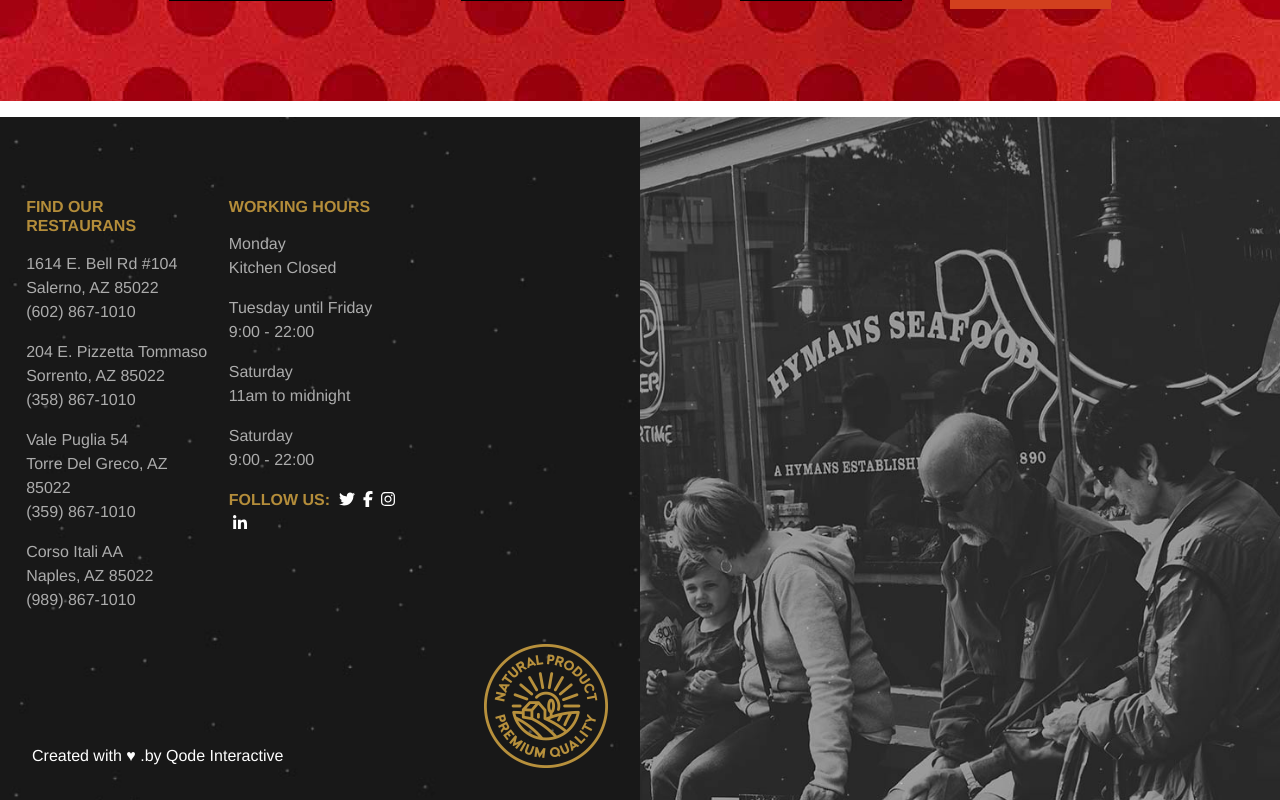
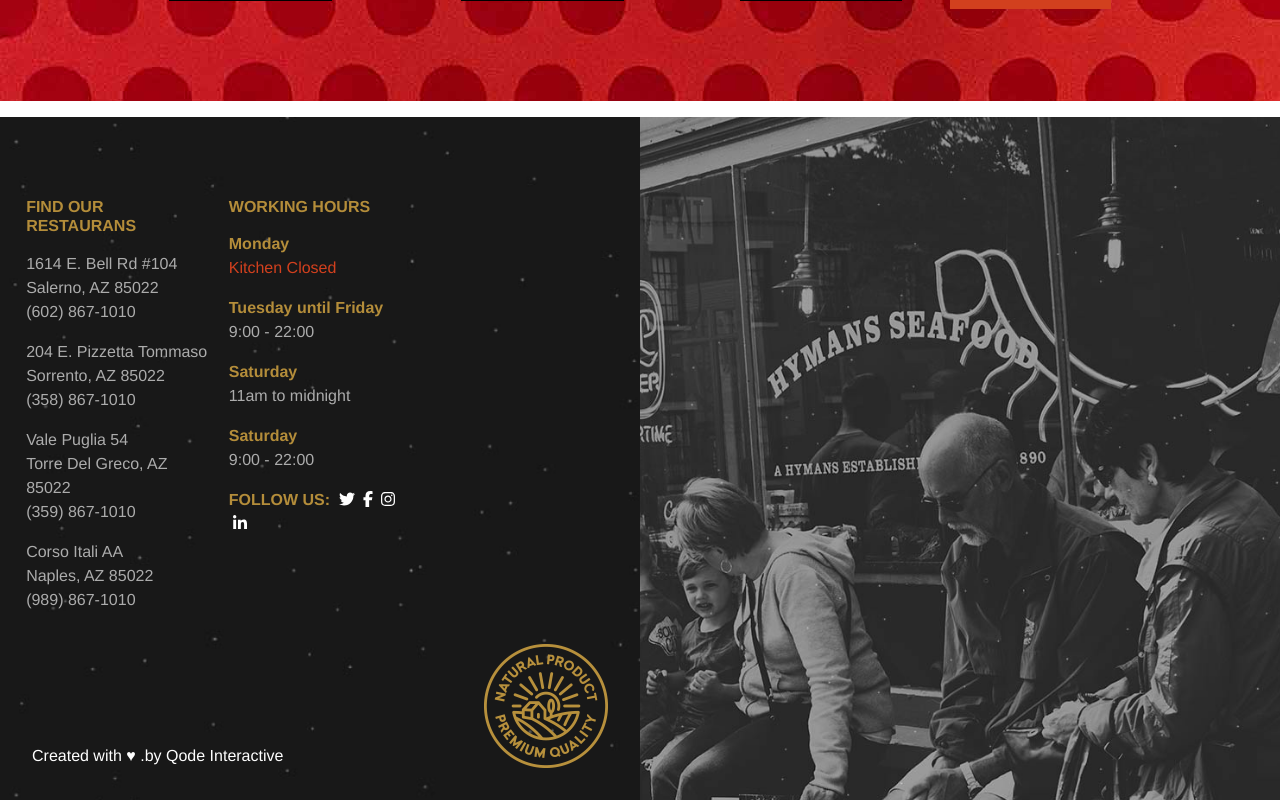
Before and after one commit to MarcosZacarias/proj-html-vuejs, a Vue app: page / in a window 1280 px wide. Shown: the part 4467-5267 px from the top of the page. Built offline with nearby package versions, Linux system fonts and the light colour scheme.

Commit message:
add classes color footer

```diff
--- a/src/components/AppFooter.vue
+++ b/src/components/AppFooter.vue
@@ -96,8 +96,10 @@ export default {
             <!-- Day Hours -->
             <li v-for="day in workHours.weekHours">
               <ul class="my-3 footer-text">
-                <li>{{ day.day }}</li>
-                <li v-if="day.closed">{{ day.closed }}</li>
+                <li class="day-hour">{{ day.day }}</li>
+                <li v-if="day.closed" class="day-closed">
+                  {{ day.closed }}
+                </li>
                 <li>{{ day.hours }}</li>
               </ul>
             </li>
@@ -173,4 +175,13 @@ export default {
   background-position: center;
   background-size: cover;
 }
+
+.day-hour {
+  color: #b48d3a;
+  font-weight: 600;
+}
+
+.day-closed {
+  color: #d2401e;
+}
 </style>
```
